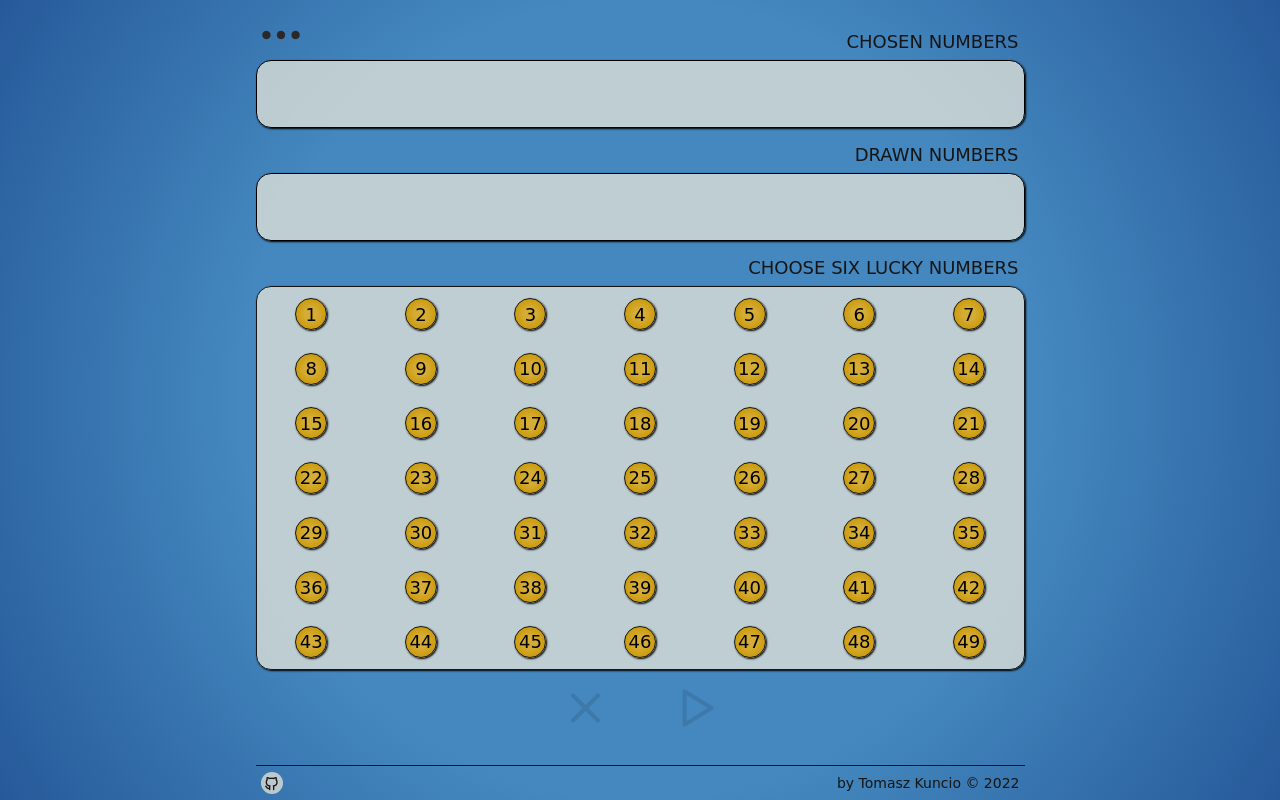
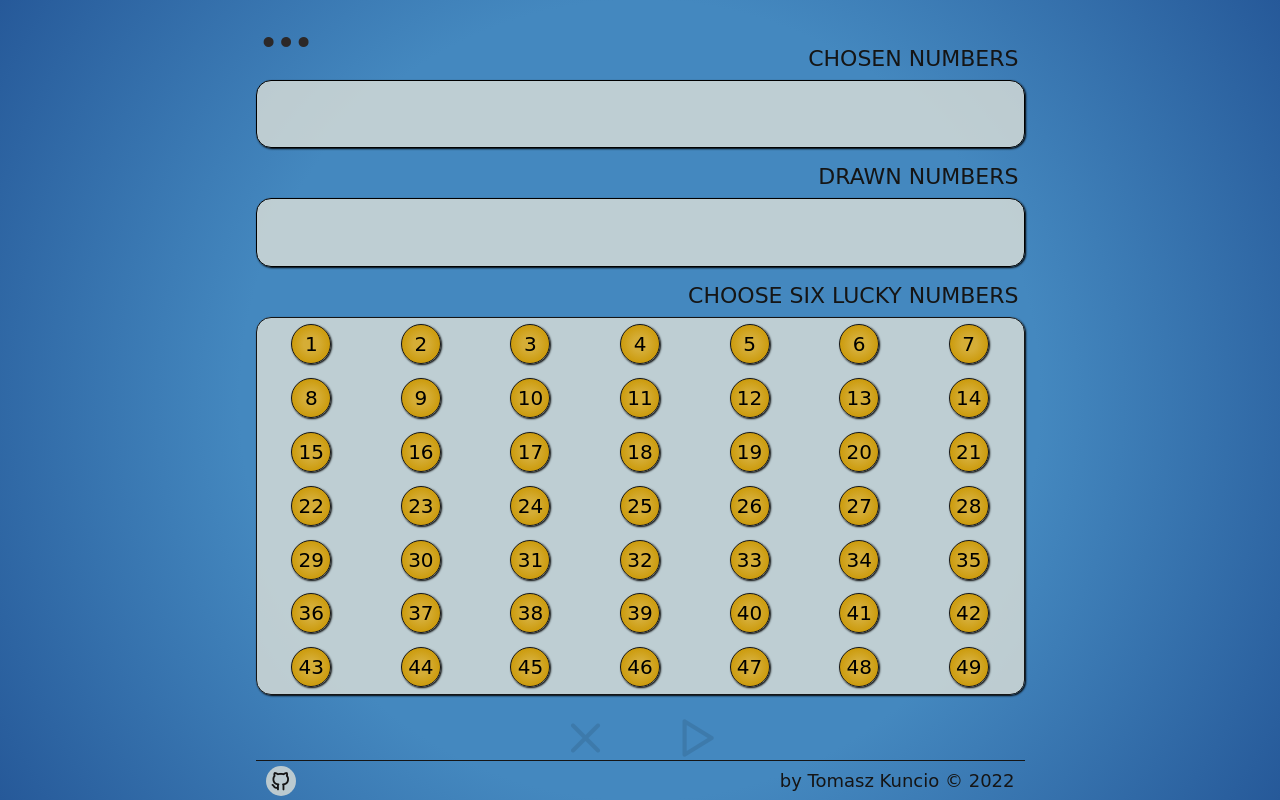
Before and after one commit to qntek/lottery, a plain HTML site: page index.html in a window 1280 px wide. Drawn offline with nearby package versions, Linux system fonts and the light colour scheme; a web font is replaced by a local one.

Commit message:
Add media query for min width 576px.

```diff
--- a/sass/_balls.scss
+++ b/sass/_balls.scss
@@ -11,7 +11,11 @@
 	cursor: pointer;
 	font-size: 1.4rem;
 	box-shadow: 1px 1px 2px black;
+	transition: transform 0.3s;
 	-webkit-tap-highlight-color: transparent;
+}
+.ball:active {
+	transform: scale(1.5);
 }
 .ball_js {
 	transform: scale(1.4);
--- /dev/null
+++ b/sass/_media_min576px.scss
@@ -0,0 +1,68 @@
+@media (min-width: 576px) {
+	.menu {
+		padding-top: 1rem;
+		.ti-dots {
+			font-size: 6rem;
+		}
+	}
+	.box {
+		height: 9vh;
+	}
+	.box__header {
+		top: -35px;
+		font-size: 2.2rem;
+	}
+	.input__box {
+		margin-top: 8rem;
+	}
+	.output__box {
+		margin-top: 5rem;
+	}
+	.pickBall__box {
+		height: 50vh;
+		margin-top: 5rem;
+		margin-bottom: 2.5rem;
+	}
+	.ball {
+		width: 40px;
+		height: 40px;
+		padding: 18px;
+		font-size: 2rem;
+	}
+	.button__box {
+		margin: 0 auto;
+		padding: 2rem;
+		width: 200px;
+		height: 30px;
+		font-size: 5rem;
+		color: rgba(0, 0, 0, 0.1);
+	}
+	.ball_js {
+		transform: scale(1.3);
+	}
+	footer {
+	    height: 42px;
+	    .footer__logo_box {
+	        width: 30px;
+	        height: 30px;
+	        margin-left: 1rem;
+	    }
+	    p {
+	        font-size: 1.8rem;
+	        margin-right: 1rem;
+	    }
+
+	    .ti-brand-github {
+	        font-size: 2.2rem;
+	    }
+	}
+	.nav__box {
+		&_text {
+			font-size: 4rem;
+		}
+		&_option {
+			padding: 1.5rem;
+			font-size: 5.5em;
+		}
+	}
+}
--- a/sass/style.scss
+++ b/sass/style.scss
@@ -236,7 +236,7 @@ footer {
 		max-width: 80%;
 		min-width: 250px;
 		min-height: 230px;
-		margin-top: 5vh;
+		margin-top: 6vh;
 		background-color: $main_bgc_full;
 		border: 1px solid black;
 		border-radius: 1.5rem;
@@ -262,7 +262,7 @@ footer {
 		background-color: rgb(150, 16, 16);
 	}
 	&_visible {
-		animation: showInfo 1s forwards;
+		animation: showInfo .5s forwards;
 	}
 	&_text {
 		display: flex;
@@ -310,3 +310,4 @@ footer {
 }
 
 @import 'media_min400px';
+@import 'media_min576px';
```
Also changed, not shown: css/style.css, 1 other file.
